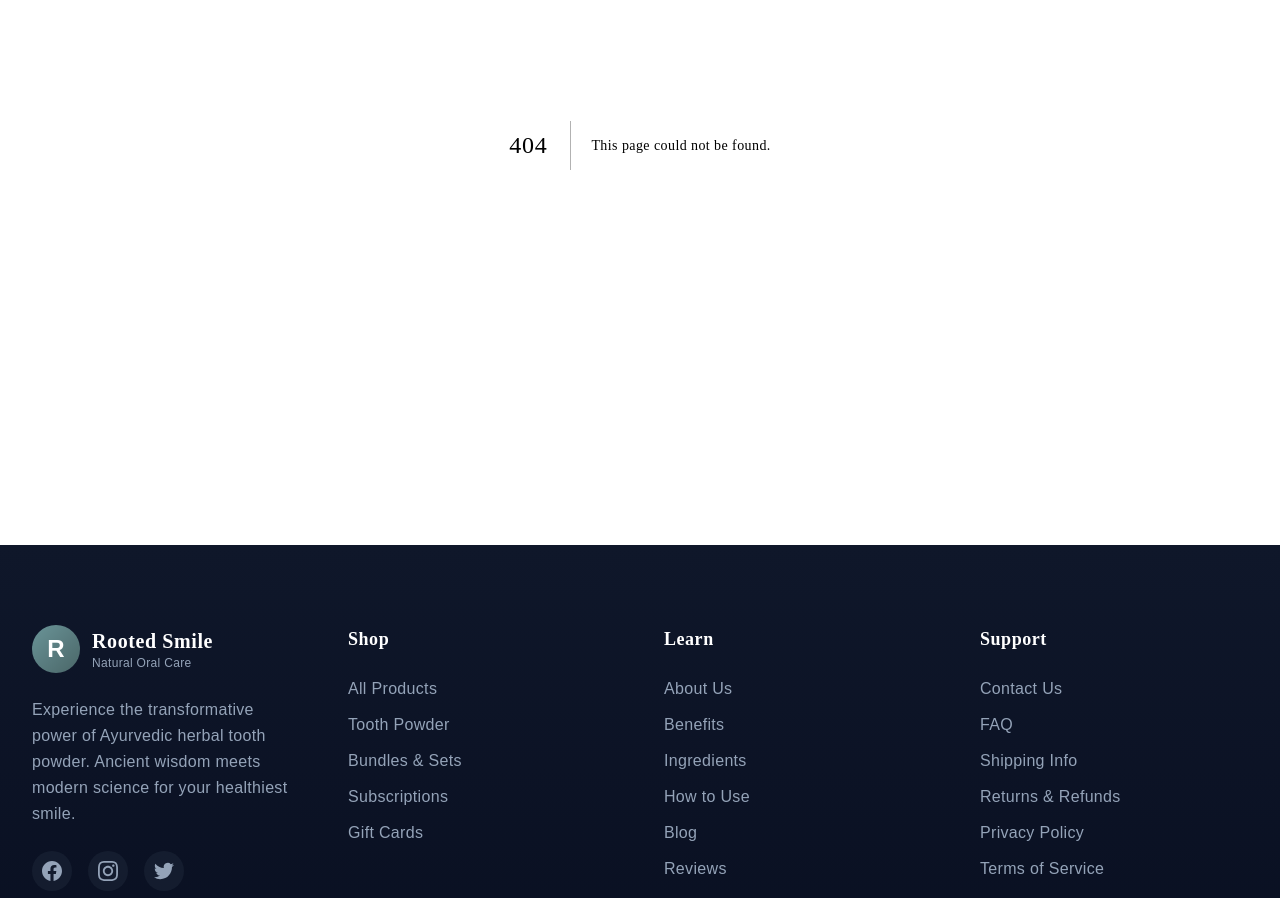
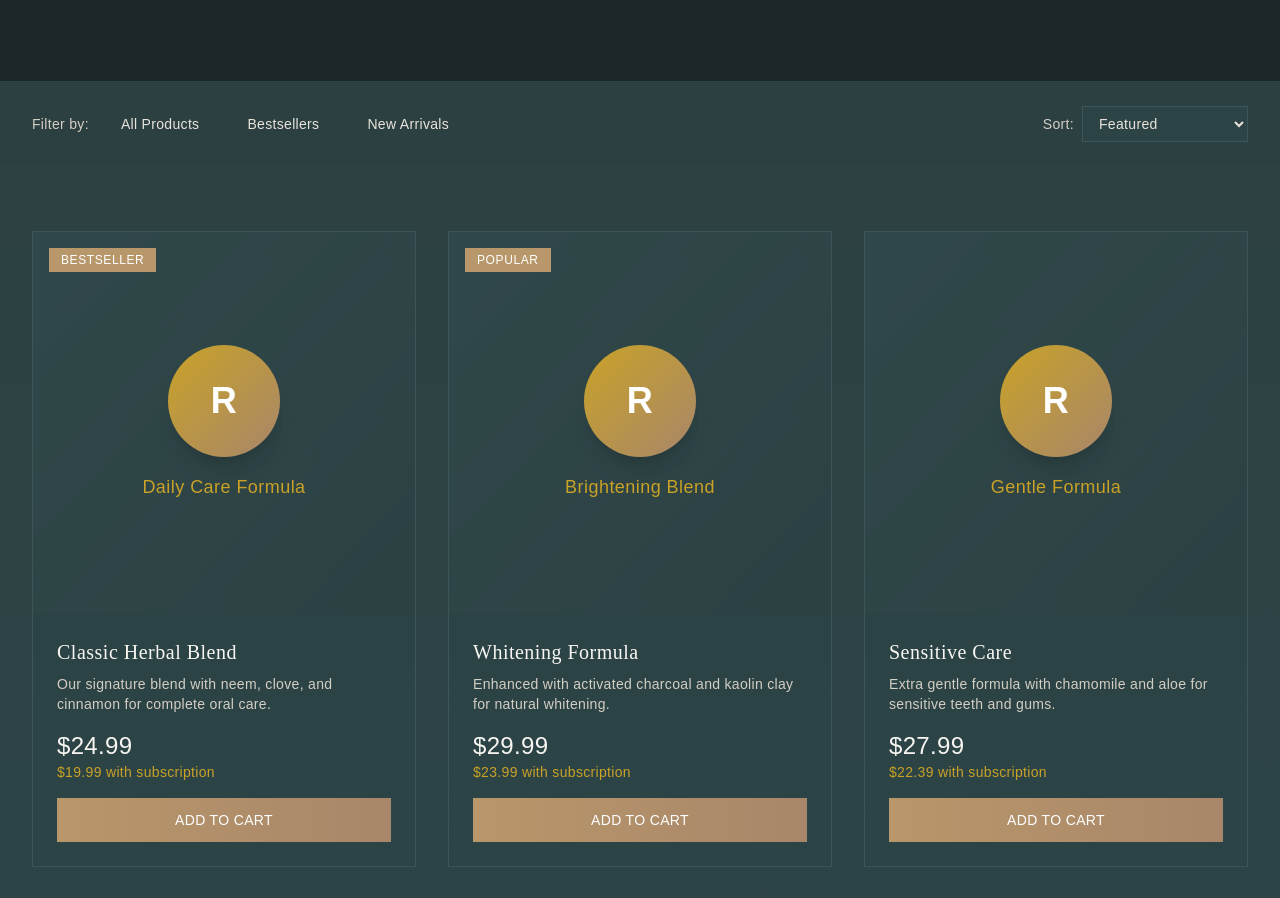
Before and after one commit to rootedsmile-stack/Rooted, a Next.js app: page /shop in a window 1280 px wide. Before the commit this address had no page. Shown: the part 371-1269 px from the top of the page. Built offline with nearby package versions, Linux system fonts and the light colour scheme.

Commit message:
Create page.tsx for shop

```diff
--- /dev/null
+++ b/app/shop/page.tsx
@@ -0,0 +1,205 @@
+// app/shop/page.tsx
+import Link from 'next/link'
+import { FadeIn } from '@/components/FadeIn'
+import { FloatingCard } from '@/components/FloatingCard'
+
+const products = [
+  {
+    id: 'classic-blend',
+    name: 'Classic Herbal Blend',
+    subtitle: 'Daily Care Formula',
+    price: 24.99,
+    subscribePrice: 19.99,
+    description: 'Our signature blend with neem, clove, and cinnamon for complete oral care.',
+    badge: 'Bestseller',
+  },
+  {
+    id: 'whitening-blend',
+    name: 'Whitening Formula',
+    subtitle: 'Brightening Blend',
+    price: 29.99,
+    subscribePrice: 23.99,
+    description: 'Enhanced with activated charcoal and kaolin clay for natural whitening.',
+    badge: 'Popular',
+  },
+  {
+    id: 'sensitive-blend',
+    name: 'Sensitive Care',
+    subtitle: 'Gentle Formula',
+    price: 27.99,
+    subscribePrice: 22.39,
+    description: 'Extra gentle formula with chamomile and aloe for sensitive teeth and gums.',
+    badge: null,
+  },
+  {
+    id: 'kids-blend',
+    name: 'Kids Natural',
+    subtitle: 'Mild Mint Flavor',
+    price: 19.99,
+    subscribePrice: 15.99,
+    description: 'Kid-friendly formula with a mild mint taste they&apos;ll love.',
+    badge: 'New',
+  },
+  {
+    id: 'gum-restore',
+    name: 'Gum Restore',
+    subtitle: 'Intensive Care',
+    price: 34.99,
+    subscribePrice: 27.99,
+    description: 'Concentrated formula with myrrh and tea tree for gum health.',
+    badge: null,
+  },
+  {
+    id: 'travel-kit',
+    name: 'Travel Kit',
+    subtitle: '3-Pack Minis',
+    price: 18.99,
+    subscribePrice: null,
+    description: 'Perfect for on-the-go. Includes Classic, Whitening, and Sensitive.',
+    badge: 'Limited',
+  },
+]
+
+export default function ShopPage() {
+  return (
+    <div className="min-h-screen bg-gradient-to-b from-teal-900 via-teal-800 to-teal-900">
+
+      {/* Hero Section */}
+      <section className="py-20 bg-teal-950">
+        <div className="max-w-7xl mx-auto px-4 sm:px-6 lg:px-8">
+          <FadeIn direction="up" delay={100}>
+            <div className="text-center">
+              <p className="text-gold-400 text-sm uppercase tracking-[0.2em] mb-4 font-medium">
+                Shop Our Collection
+              </p>
+              <h1 className="text-4xl lg:text-6xl font-light text-stone-100 mb-6 tracking-wide">
+                Natural Oral Care
+              </h1>
+              <p className="text-xl text-stone-400 max-w-2xl mx-auto font-light">
+                Discover our range of Ayurvedic herbal tooth powders, each crafted with intention and the finest natural ingredients.
+              </p>
+            </div>
+          </FadeIn>
+        </div>
+      </section>
+
+      {/* Filter Bar */}
+      <section className="py-6 bg-teal-900/50 border-y border-teal-800">
+        <div className="max-w-7xl mx-auto px-4 sm:px-6 lg:px-8">
+          <div className="flex flex-wrap items-center justify-between gap-4">
+            <div className="flex items-center gap-4">
+              <span className="text-stone-400 text-sm">Filter by:</span>
+              <button className="px-4 py-2 text-sm text-stone-300 hover:text-gold-400 transition-colors">
+                All Products
+              </button>
+              <button className="px-4 py-2 text-sm text-stone-300 hover:text-gold-400 transition-colors">
+                Bestsellers
+              </button>
+              <button className="px-4 py-2 text-sm text-stone-300 hover:text-gold-400 transition-colors">
+                New Arrivals
+              </button>
+            </div>
+            <div className="flex items-center gap-2">
+              <span className="text-stone-400 text-sm">Sort:</span>
+              <select className="bg-teal-800 text-stone-300 text-sm px-3 py-2 border border-teal-700 focus:outline-none focus:border-gold-500">
+                <option>Featured</option>
+                <option>Price: Low to High</option>
+                <option>Price: High to Low</option>
+                <option>Newest</option>
+              </select>
+            </div>
+          </div>
+        </div>
+      </section>
+
+      {/* Products Grid */}
+      <section className="py-16">
+        <div className="max-w-7xl mx-auto px-4 sm:px-6 lg:px-8">
+          <div className="grid md:grid-cols-2 lg:grid-cols-3 gap-8">
+            {products.map((product, index) => (
+              <FadeIn key={product.id} direction="up" delay={100 + index * 50}>
+                <FloatingCard intensity="subtle" glowColor="teal">
+                  <div className="bg-teal-800/50 border border-teal-700 overflow-hidden group">
+                    {/* Product Image */}
+                    <div className="aspect-square bg-gradient-to-br from-teal-700/30 to-teal-900/50 flex items-center justify-center relative">
+                      {product.badge && (
+                        <span className="absolute top-4 left-4 px-3 py-1 bg-gold-500 text-white text-xs uppercase tracking-wider">
+                          {product.badge}
+                        </span>
+                      )}
+                      <div className="text-center">
+                        <div className="w-28 h-28 mx-auto mb-4 bg-gradient-to-br from-gold-400 to-gold-600 rounded-full flex items-center justify-center shadow-xl group-hover:scale-110 transition-transform duration-300">
+                          <span className="text-white font-bold text-4xl">R</span>
+                        </div>
+                        <p className="text-gold-400 text-lg tracking-wide">{product.subtitle}</p>
+                      </div>
+                    </div>
+
+                    {/* Product Info */}
+                    <div className="p-6">
+                      <h3 className="text-xl text-stone-100 mb-2 tracking-wide">{product.name}</h3>
+                      <p className="text-stone-400 text-sm mb-4 font-light">{product.description}</p>
+
+                      <div className="flex items-center justify-between mb-4">
+                        <div>
+                          <p className="text-2xl text-stone-100">${product.price}</p>
+                          {product.subscribePrice && (
+                            <p className="text-sm text-gold-400">
+                              ${product.subscribePrice} with subscription
+                            </p>
+                          )}
+                        </div>
+                      </div>
+
+                      <button className="w-full py-3 bg-gradient-to-r from-gold-500 to-gold-600 text-white font-medium hover:from-gold-600 hover:to-gold-700 transition-all tracking-wide text-sm uppercase">
+                        Add to Cart
+                      </button>
+                    </div>
+                  </div>
+                </FloatingCard>
+              </FadeIn>
+            ))}
+          </div>
+        </div>
+      </section>
+
+      {/* Subscribe & Save Banner */}
+      <section className="py-16 bg-teal-950">
+        <div className="max-w-4xl mx-auto px-4 sm:px-6 lg:px-8 text-center">
+          <FadeIn direction="up" delay={100}>
+            <p className="text-gold-400 text-sm uppercase tracking-[0.2em] mb-4 font-medium">
+              Subscribe &amp; Save
+            </p>
+            <h2 className="text-3xl lg:text-4xl font-light text-stone-100 mb-6 tracking-wide">
+              Save 20% on Every Order
+            </h2>
+            <p className="text-lg text-stone-400 mb-8 font-light">
+              Never run out of your favorite products. Subscribe and get free shipping plus 20% off every delivery.
+            </p>
+            <div className="flex flex-wrap justify-center gap-8 text-stone-300">
+              <div className="flex items-center gap-2">
+                <svg className="w-5 h-5 text-gold-400" fill="none" stroke="currentColor" viewBox="0 0 24 24">
+                  <path strokeLinecap="round" strokeLinejoin="round" strokeWidth={1.5} d="M5 13l4 4L19 7" />
+                </svg>
+                <span>Cancel anytime</span>
+              </div>
+              <div className="flex items-center gap-2">
+                <svg className="w-5 h-5 text-gold-400" fill="none" stroke="currentColor" viewBox="0 0 24 24">
+                  <path strokeLinecap="round" strokeLinejoin="round" strokeWidth={1.5} d="M5 13l4 4L19 7" />
+                </svg>
+                <span>Free shipping</span>
+              </div>
+              <div className="flex items-center gap-2">
+                <svg className="w-5 h-5 text-gold-400" fill="none" stroke="currentColor" viewBox="0 0 24 24">
+                  <path strokeLinecap="round" strokeLinejoin="round" strokeWidth={1.5} d="M5 13l4 4L19 7" />
+                </svg>
+                <span>Flexible delivery</span>
+              </div>
+            </div>
+          </FadeIn>
+        </div>
+      </section>
+
+    </div>
+  )
+}
```
